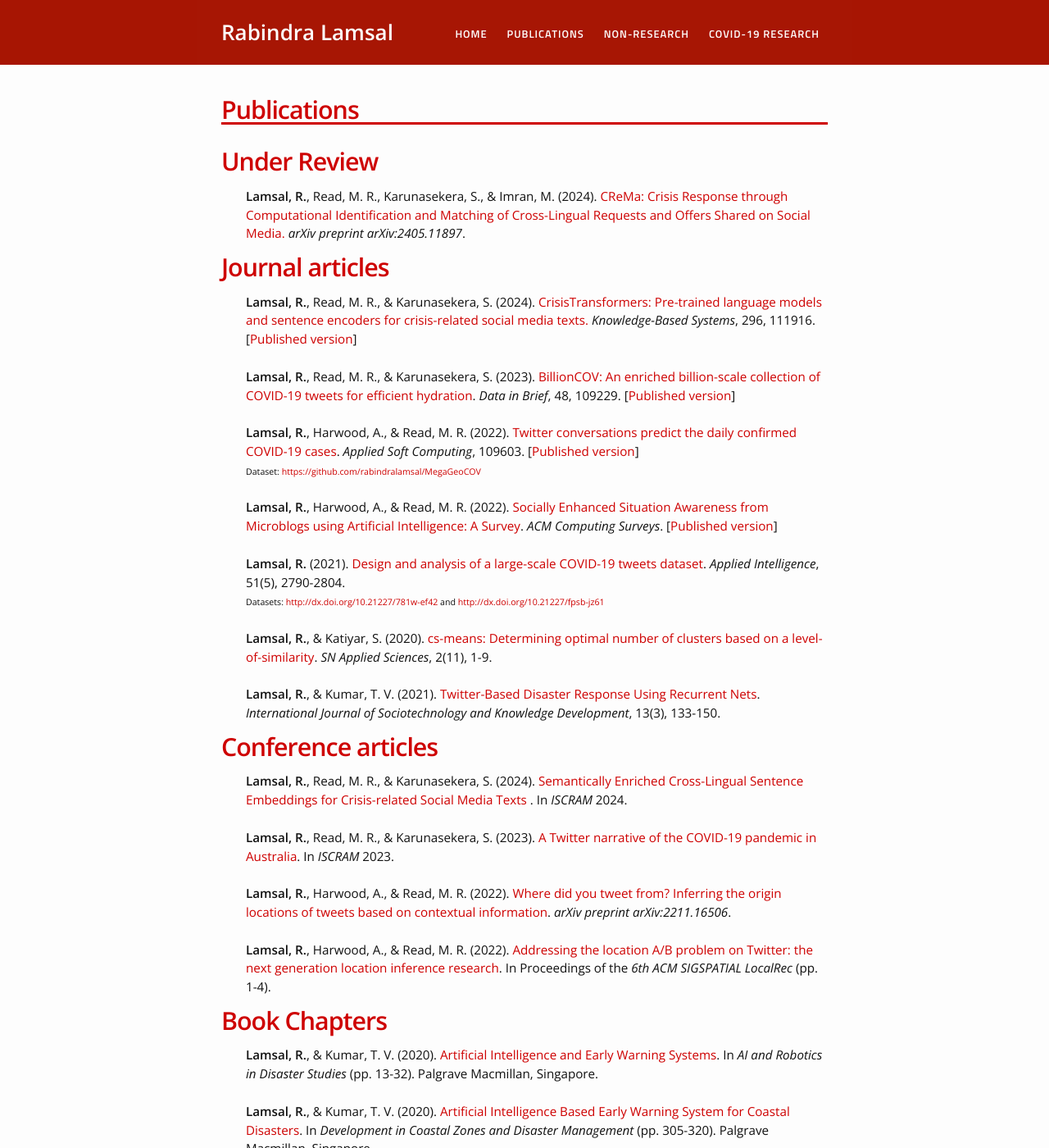
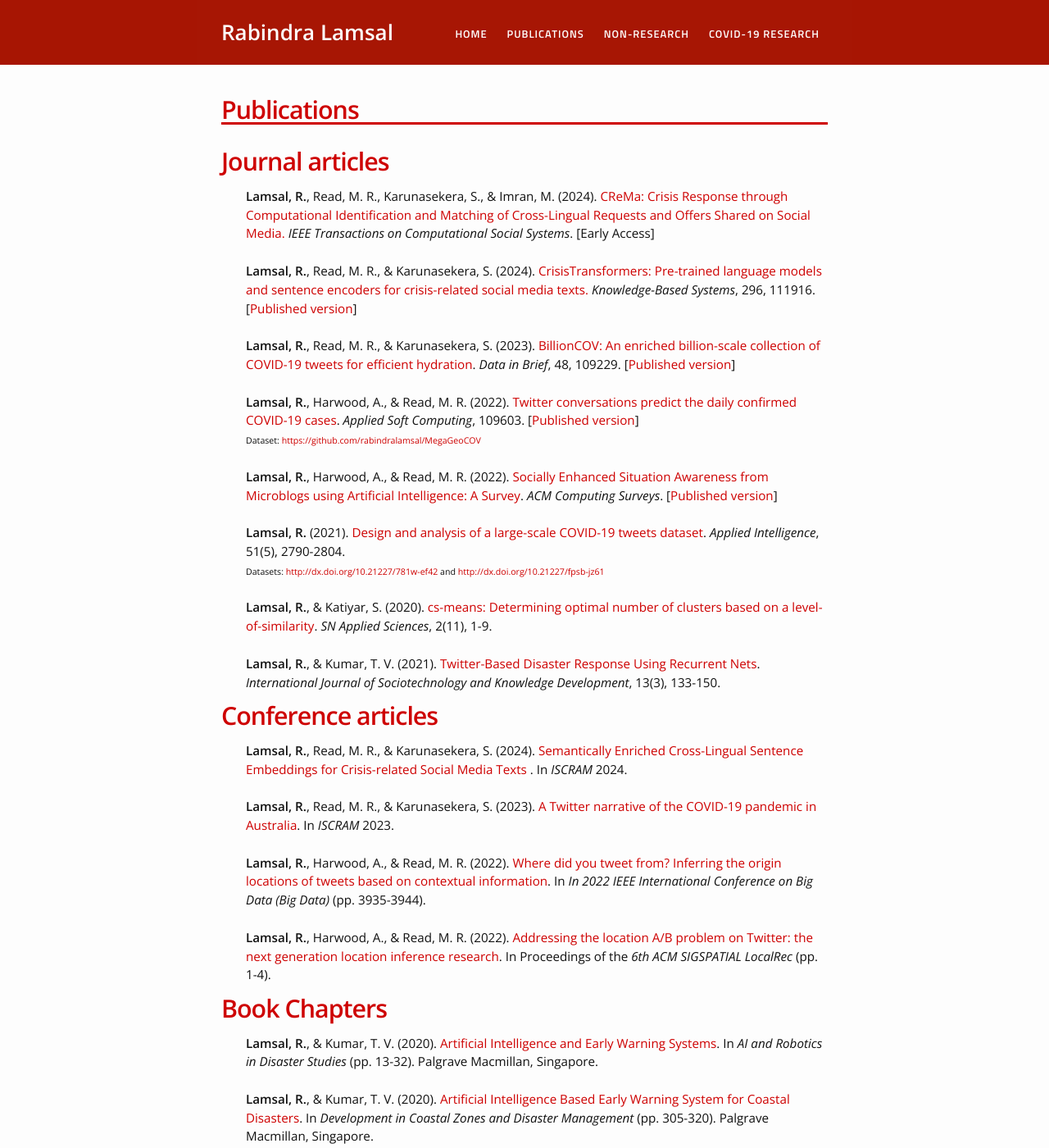
Before and after one commit to rabindralamsal/personal-site, a Jekyll site: the page built from research.md, in a window 1280 px wide and 1400 px high. Shown: the whole window at 82% size. Built offline with Jekyll 4.4.1, drawn with Linux system fonts in a browser that asks for light colours.

Commit message:
Update research.md

```diff
--- a/research.md
+++ b/research.md
@@ -4,16 +4,10 @@ permalink: /research/
 title: Publications
 ---
 
-<h1>Under Review</h1>
-
+<h1>Journal articles</h1>
 <ul>
 
-<b>Lamsal, R.</b>, Read, M. R., Karunasekera, S., & Imran, M. (2024). <a href="https://arxiv.org/pdf/2403.16614">CReMa: Crisis Response through Computational Identification and Matching of Cross-Lingual Requests and Offers Shared on Social Media.</a> <i>arXiv preprint arXiv:2405.11897</i>.
-
-</ul>
-
-<h1>Journal articles</h1>
-<ul>
+<b>Lamsal, R.</b>, Read, M. R., Karunasekera, S., & Imran, M. (2024). <a href="https://arxiv.org/pdf/2403.16614">CReMa: Crisis Response through Computational Identification and Matching of Cross-Lingual Requests and Offers Shared on Social Media.</a> <i>IEEE Transactions on Computational Social Systems</i>. [Early Access] <br><br>
 
 <b>Lamsal, R.</b>, Read, M. R., & Karunasekera, S. (2024). <a href="https://arxiv.org/pdf/2309.05494">CrisisTransformers: Pre-trained language models and sentence encoders for crisis-related social media texts.</a> <i>Knowledge-Based Systems</i>, 296, 111916. [<a href="https://doi.org/10.1016/j.knosys.2024.111916">Published version</a>]<br><br>
 
@@ -45,7 +39,7 @@ title: Publications
 
 <b>Lamsal, R.</b>, Read, M. R., & Karunasekera, S. (2023). <a href="https://arxiv.org/pdf/2302.11136.pdf">A Twitter narrative of the COVID-19 pandemic in Australia</a>. In <i>ISCRAM</i> 2023. <br><br>
 
-<b>Lamsal, R.</b>, Harwood, A., & Read, M. R. (2022). <a href="https://arxiv.org/abs/2211.16506">Where did you tweet from? Inferring the origin locations of tweets based on contextual information</a>. <i>arXiv preprint arXiv:2211.16506</i>.<br><br>
+<b>Lamsal, R.</b>, Harwood, A., & Read, M. R. (2022). <a href="https://arxiv.org/abs/2211.16506">Where did you tweet from? Inferring the origin locations of tweets based on contextual information</a>. In <i>In 2022 IEEE International Conference on Big Data (Big Data)</i> (pp. 3935-3944).<br><br>
 
 <b>Lamsal, R.</b>, Harwood, A., & Read, M. R. (2022). <a href="https://dl.acm.org/doi/abs/10.1145/3557992.3565989">Addressing the location A/B problem on Twitter: the next generation location inference research</a>. In Proceedings of the <i>6th ACM SIGSPATIAL LocalRec</i> (pp. 1-4).
 </ul>
```
